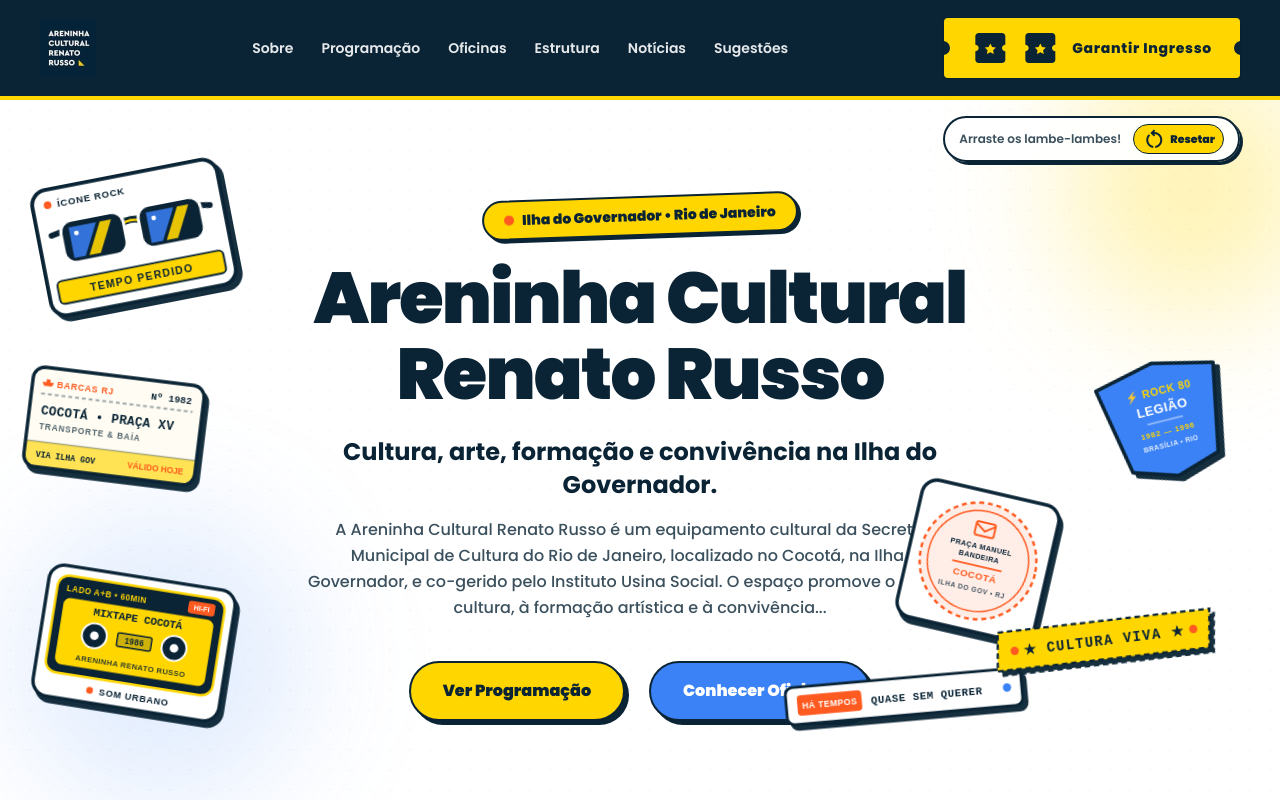
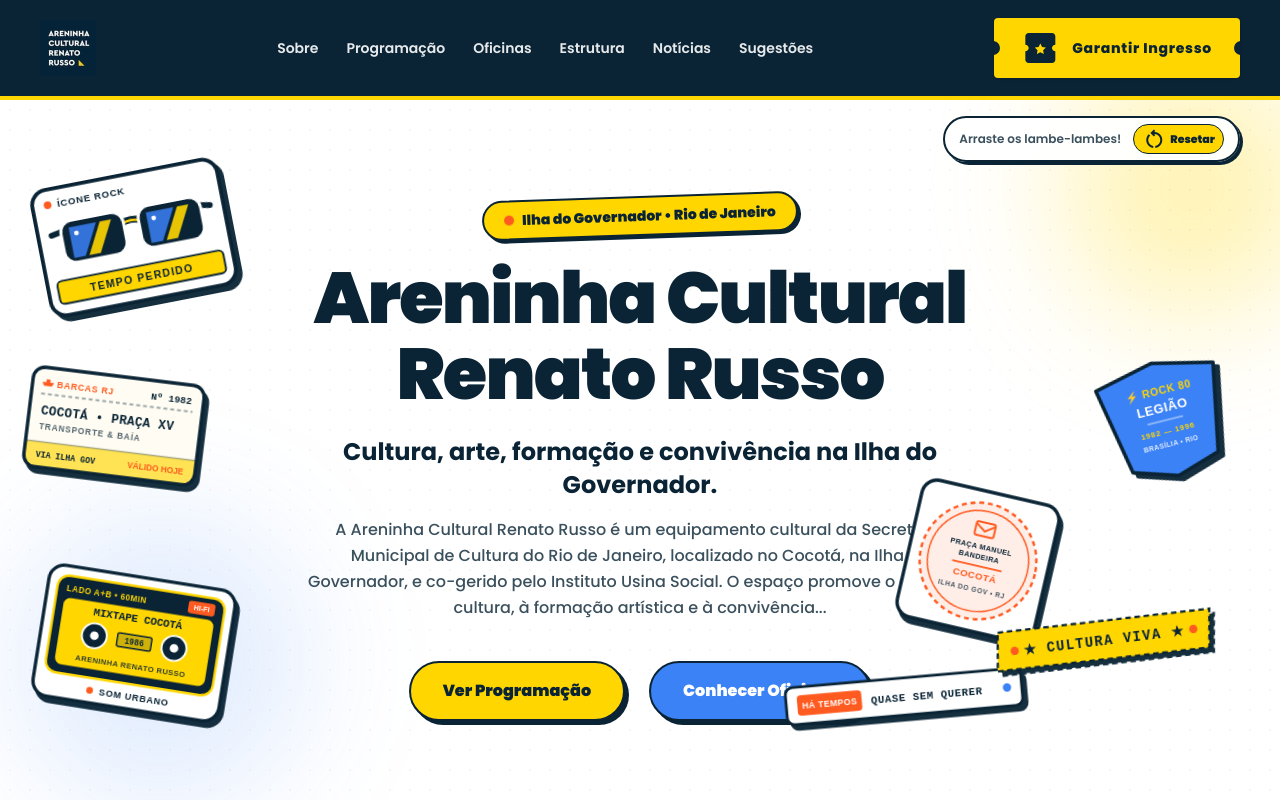
Before and after one commit to lmendesdev/Areninha-Renato-Russo, a React (Vite) app in the folder front/: page / in a window 1280 px wide. Shown: the top 800 px of the page. Built offline with nearby package versions, Linux system fonts and the light colour scheme.

Commit message:
feature: melhorando o UX, performance e agent navigation

```diff
--- a/front/src/components/ingressoButton/IngressoButton.tsx
+++ b/front/src/components/ingressoButton/IngressoButton.tsx
@@ -30,7 +30,6 @@
         className={`absolute -right-2 top-1/2 -translate-y-1/2 w-3.5 h-3.5
       ${corFuros || "bg-brand-darkCustom"} rounded-full pointer-events-none`}
       />
-      <img src={ingressoIcon} alt="Ingresso" className="w-10 h-10" />
       <img
         src={ingressoIcon}
         alt="Ingresso"
```
